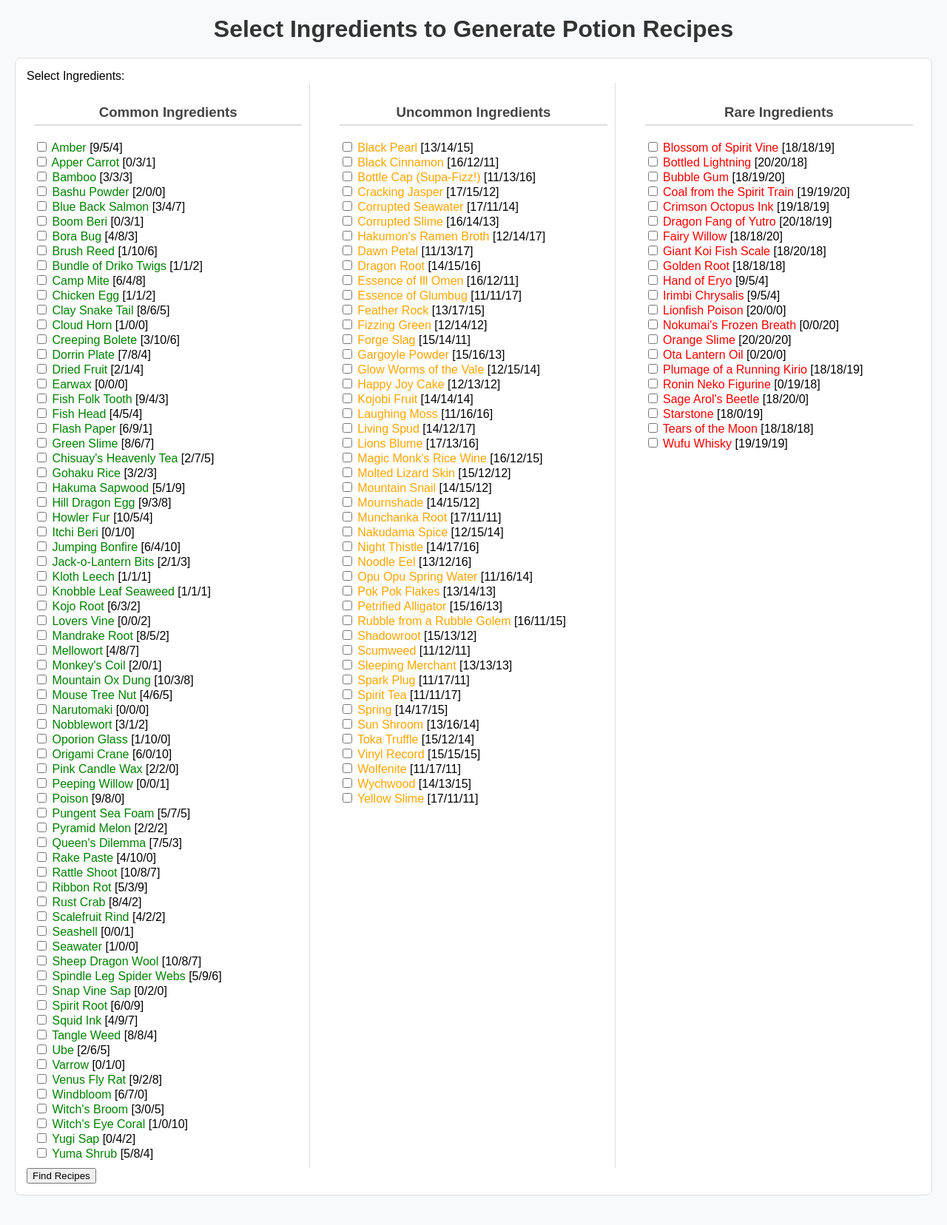
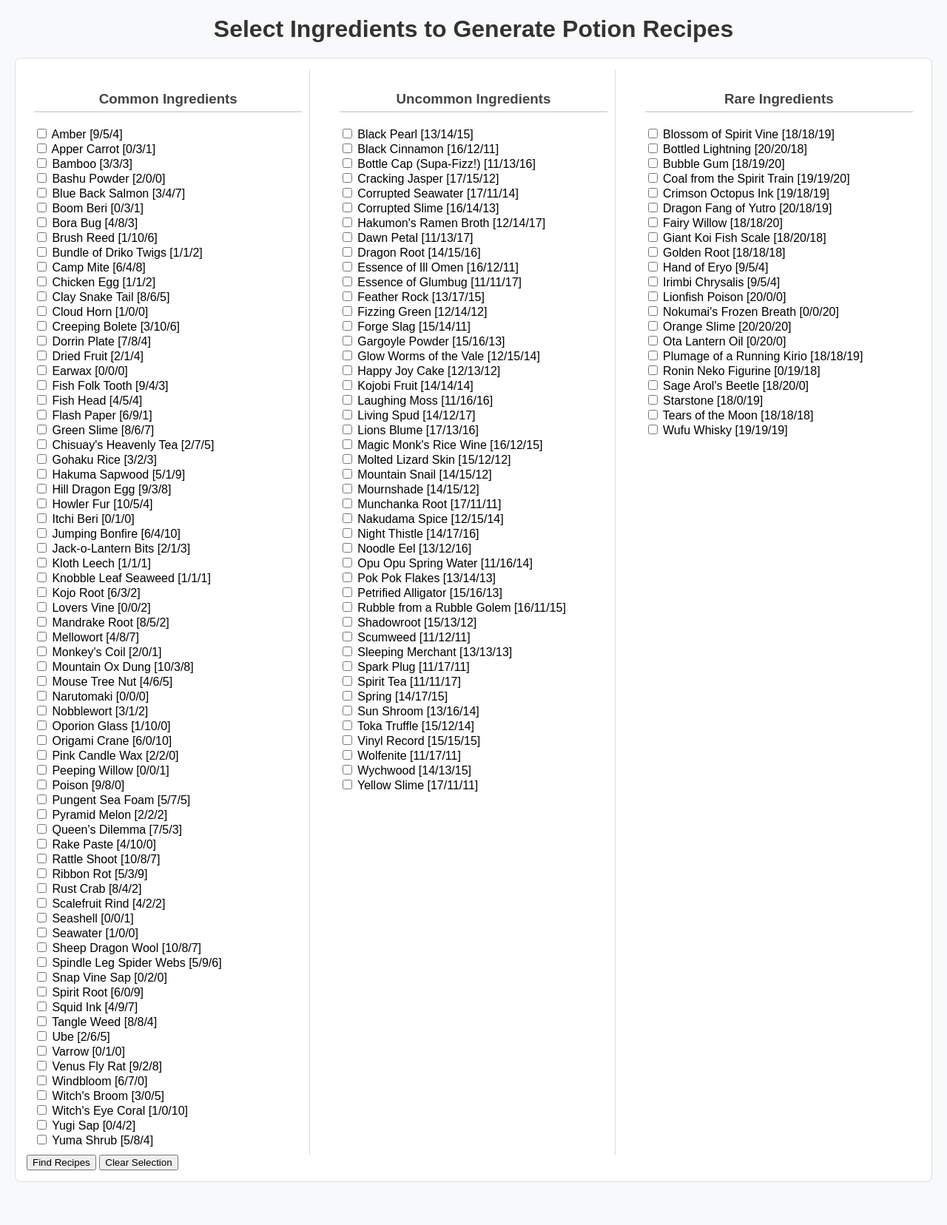
Before and after one commit to billhanscom/Obojima, a Flask app: page / in a window 1280 px wide. Shown: the whole page at 74% size. After the commit the page ends 1598 px from the top, so only its background shows below. Run offline with Flask 3, Linux system fonts and the light colour scheme; data comes from the database, SQL or seed files in the repository.

Commit message:
Add files via upload

```diff
--- a/static/script.js
+++ b/static/script.js
@@ -23,7 +23,7 @@ async function findRecipes() {
         if (recipes[type] && recipes[type].length > 0) {
             column.innerHTML += recipes[type].map(recipe => {
                 const ingredientsList = recipe.ingredients.map(ing => `
-                    <li><span class="${ing.rarity.toLowerCase()}">${ing.name}</span> [${ing.combat}/${ing.utility}/${ing.whimsy}]</li>
+                    <li>${ing.name} [${ing.combat}/${ing.utility}/${ing.whimsy}]</li>
                 `).join('');
                 return `<h4>${recipe.potion_type} ${recipe.attribute_totals}</h4><ul>${ingredientsList}</ul>`;
             }).join('');
@@ -33,3 +33,9 @@ async function findRecipes() {
         resultsDiv.appendChild(column);
     });
 }
+
+// Function to clear selected ingredients
+function clearSelection() {
+    document.querySelectorAll('input[name="ingredient"]:checked').forEach(checkbox => checkbox.checked = false);
+    document.getElementById('results').innerHTML = ''; // Clear results as well
+}
--- a/static/style.css
+++ b/static/style.css
@@ -41,18 +41,6 @@ h3 {
     border-right: none;
 }
 
-.common {
-    color: green;
-}
-
-.uncommon {
-    color: orange;
-}
-
-.rare {
-    color: red;
-}
-
 #results {
     display: flex;
     justify-content: space-between;
--- a/templates/index.html
+++ b/templates/index.html
@@ -10,15 +10,13 @@
 
     <!-- Ingredient selection form -->
     <form id="ingredientForm">
-        <label>Select Ingredients:</label><br>
-
         <div class="ingredient-columns">
             <!-- Common Ingredients Column -->
             <div class="column">
                 <h3>Common Ingredients</h3>
                 {% for ingredient in common_ingredients %}
                     <input type="checkbox" name="ingredient" value="{{ ingredient['name'] }}">
-                    <span class="common">{{ ingredient['name'] }}</span> [{{ ingredient['combat'] }}/{{ ingredient['utility'] }}/{{ ingredient['whimsy'] }}]<br>
+                    {{ ingredient['name'] }} [{{ ingredient['combat'] }}/{{ ingredient['utility'] }}/{{ ingredient['whimsy'] }}]<br>
                 {% endfor %}
             </div>
 
@@ -27,7 +25,7 @@
                 <h3>Uncommon Ingredients</h3>
                 {% for ingredient in uncommon_ingredients %}
                     <input type="checkbox" name="ingredient" value="{{ ingredient['name'] }}">
-                    <span class="uncommon">{{ ingredient['name'] }}</span> [{{ ingredient['combat'] }}/{{ ingredient['utility'] }}/{{ ingredient['whimsy'] }}]<br>
+                    {{ ingredient['name'] }} [{{ ingredient['combat'] }}/{{ ingredient['utility'] }}/{{ ingredient['whimsy'] }}]<br>
                 {% endfor %}
             </div>
 
@@ -36,12 +34,13 @@
                 <h3>Rare Ingredients</h3>
                 {% for ingredient in rare_ingredients %}
                     <input type="checkbox" name="ingredient" value="{{ ingredient['name'] }}">
-                    <span class="rare">{{ ingredient['name'] }}</span> [{{ ingredient['combat'] }}/{{ ingredient['utility'] }}/{{ ingredient['whimsy'] }}]<br>
+                    {{ ingredient['name'] }} [{{ ingredient['combat'] }}/{{ ingredient['utility'] }}/{{ ingredient['whimsy'] }}]<br>
                 {% endfor %}
             </div>
         </div>
 
         <button type="button" onclick="findRecipes()">Find Recipes</button>
+        <button type="button" onclick="clearSelection()">Clear Selection</button>
     </form>
 
     <div id="results" class="recipe-columns">
```
